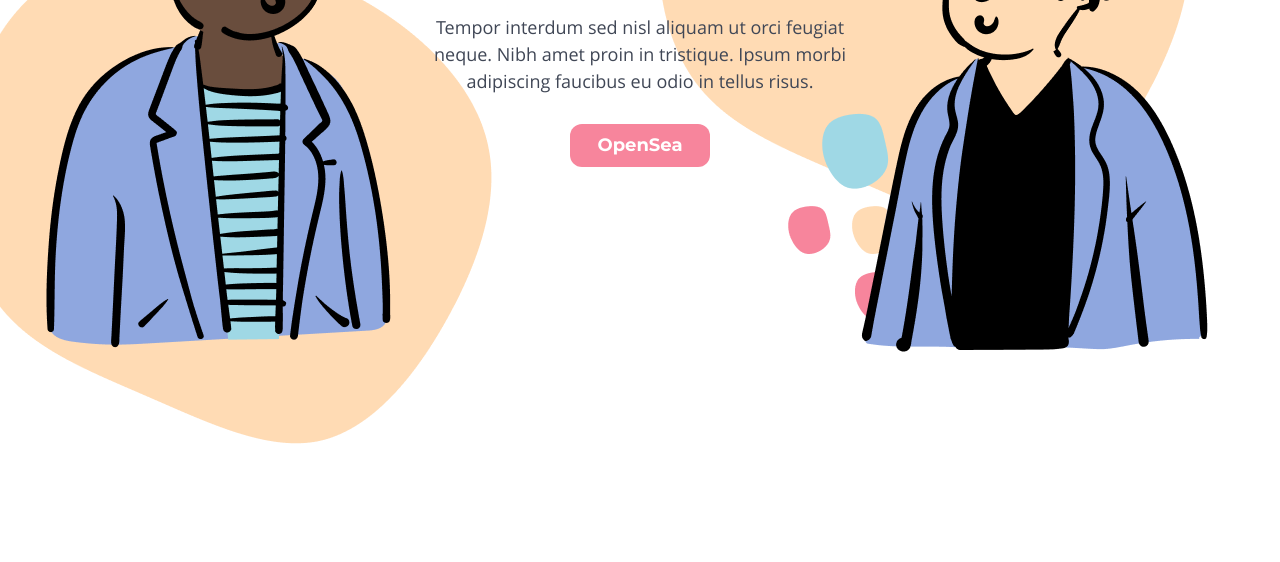
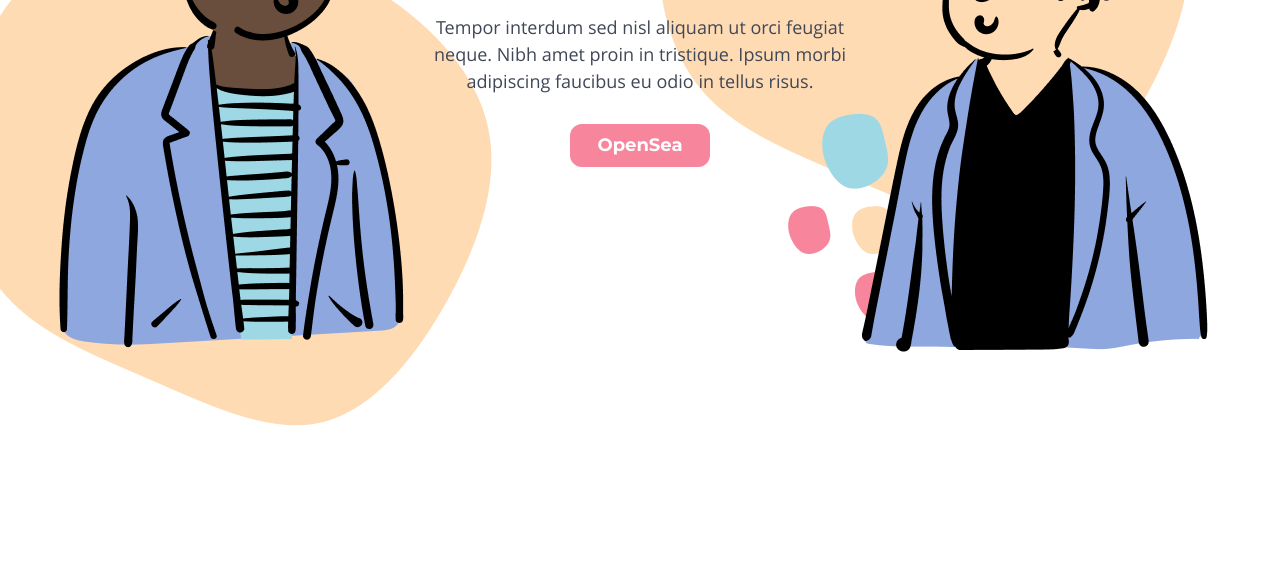
Before and after one commit to NadezhdaJS/NFT, a website: page src/index.html in a window 1280 px wide. Shown: the part 429-991 px from the top of the page. Drawn offline with nearby package versions, Linux system fonts and the light colour scheme; files that its build step writes are made by us from their sources; files whose address does not match are found by name.

Commit message:
style: hero images

```diff
--- a/src/scss/pages/_home.scss
+++ b/src/scss/pages/_home.scss
@@ -11,11 +11,11 @@
 
   &__circle-left {
     left: 0;
-    top: 31%;
+    top: 29%;
     z-index: -10;
   }
   &__hero-left {
-    left: 3%;
+    left: 4%;
     top: 18%;
   }
   &__pattern-left {
```
Also changed, not shown: dist/css/style.css, dist/css/style.min.css.
